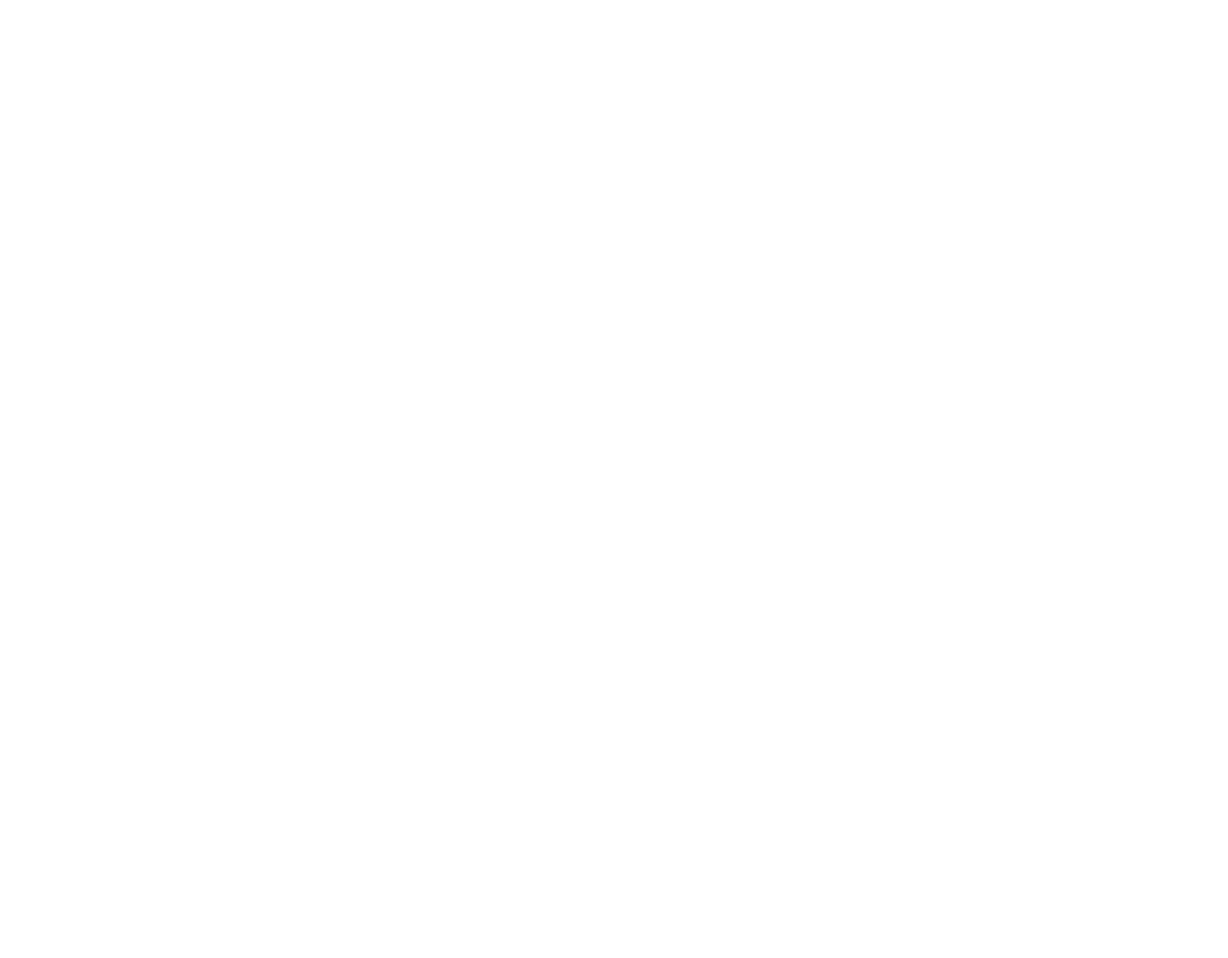
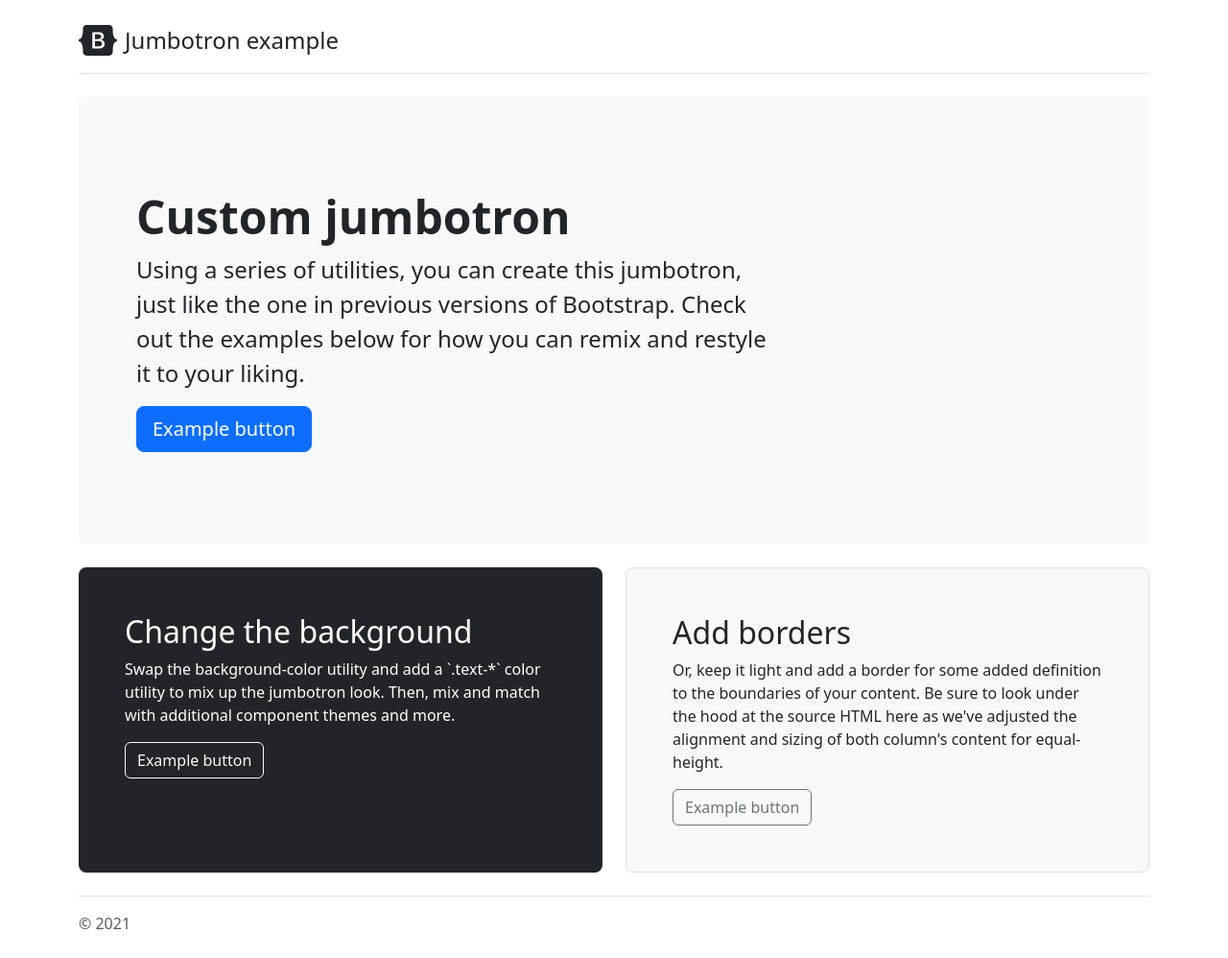
Before and after one commit to eitoa/community-token, a plain HTML site: page index.html in a window 1280 px wide. Shown: the whole page at 96% size. Before the commit the page ends 800 px from the top, so only its background shows below. Drawn offline with nearby package versions, Linux system fonts and the light colour scheme.

Commit message:
Update index.html

```diff
--- a/index.html
+++ b/index.html
@@ -1,8 +1,79 @@
-<html>
-<head>
-<meta charset="utf-8">
-<title>Community Token</title>
-<meta name="description" content="Yokai.club community token">
-</head>
-<body></body>
+<!doctype html>
+<html lang="en">
+  <head>
+    <meta charset="utf-8">
+    <meta name="viewport" content="width=device-width, initial-scale=1">
+    <meta name="description" content="">
+    <title>Yokai.club Community Token</title>
+
+    <link rel="canonical" href="https://getbootstrap.com/docs/5.0/examples/jumbotron/">
+
+
+
+    <!-- Bootstrap core CSS -->
+<link href="../assets/css/bootstrap.min.css" rel="stylesheet">
+
+    <style>
+      .bd-placeholder-img {
+        font-size: 1.125rem;
+        text-anchor: middle;
+        -webkit-user-select: none;
+        -moz-user-select: none;
+        user-select: none;
+      }
+
+      @media (min-width: 768px) {
+        .bd-placeholder-img-lg {
+          font-size: 3.5rem;
+        }
+      }
+    </style>
+
+
+  </head>
+  <body>
+
+<main>
+  <div class="container py-4">
+    <header class="pb-3 mb-4 border-bottom">
+      <a href="/" class="d-flex align-items-center text-dark text-decoration-none">
+        <svg xmlns="http://www.w3.org/2000/svg" width="40" height="32" class="me-2" viewBox="0 0 118 94" role="img"><title>Bootstrap</title><path fill-rule="evenodd" clip-rule="evenodd" d="M24.509 0c-6.733 0-11.715 5.893-11.492 12.284.214 6.14-.064 14.092-2.066 20.577C8.943 39.365 5.547 43.485 0 44.014v5.972c5.547.529 8.943 4.649 10.951 11.153 2.002 6.485 2.28 14.437 2.066 20.577C12.794 88.106 17.776 94 24.51 94H93.5c6.733 0 11.714-5.893 11.491-12.284-.214-6.14.064-14.092 2.066-20.577 2.009-6.504 5.396-10.624 10.943-11.153v-5.972c-5.547-.529-8.934-4.649-10.943-11.153-2.002-6.484-2.28-14.437-2.066-20.577C105.214 5.894 100.233 0 93.5 0H24.508zM80 57.863C80 66.663 73.436 72 62.543 72H44a2 2 0 01-2-2V24a2 2 0 012-2h18.437c9.083 0 15.044 4.92 15.044 12.474 0 5.302-4.01 10.049-9.119 10.88v.277C75.317 46.394 80 51.21 80 57.863zM60.521 28.34H49.948v14.934h8.905c6.884 0 10.68-2.772 10.68-7.727 0-4.643-3.264-7.207-9.012-7.207zM49.948 49.2v16.458H60.91c7.167 0 10.964-2.876 10.964-8.281 0-5.406-3.903-8.178-11.425-8.178H49.948z" fill="currentColor"></path></svg>
+        <span class="fs-4">Jumbotron example</span>
+      </a>
+    </header>
+
+    <div class="p-5 mb-4 bg-light rounded-3">
+      <div class="container-fluid py-5">
+        <h1 class="display-5 fw-bold">Custom jumbotron</h1>
+        <p class="col-md-8 fs-4">Using a series of utilities, you can create this jumbotron, just like the one in previous versions of Bootstrap. Check out the examples below for how you can remix and restyle it to your liking.</p>
+        <button class="btn btn-primary btn-lg" type="button">Example button</button>
+      </div>
+    </div>
+
+    <div class="row align-items-md-stretch">
+      <div class="col-md-6">
+        <div class="h-100 p-5 text-white bg-dark rounded-3">
+          <h2>Change the background</h2>
+          <p>Swap the background-color utility and add a `.text-*` color utility to mix up the jumbotron look. Then, mix and match with additional component themes and more.</p>
+          <button class="btn btn-outline-light" type="button">Example button</button>
+        </div>
+      </div>
+      <div class="col-md-6">
+        <div class="h-100 p-5 bg-light border rounded-3">
+          <h2>Add borders</h2>
+          <p>Or, keep it light and add a border for some added definition to the boundaries of your content. Be sure to look under the hood at the source HTML here as we've adjusted the alignment and sizing of both column's content for equal-height.</p>
+          <button class="btn btn-outline-secondary" type="button">Example button</button>
+        </div>
+      </div>
+    </div>
+
+    <footer class="pt-3 mt-4 text-muted border-top">
+      &copy; 2021
+    </footer>
+  </div>
+</main>
+
+
+
+  </body>
 </html>
```
